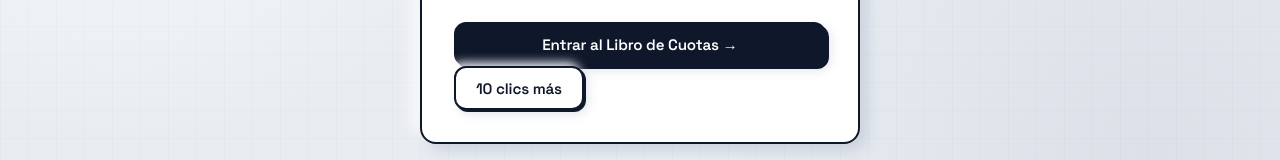
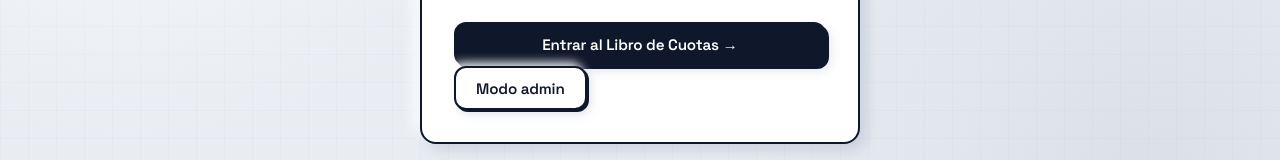
Before and after one commit to JuanReyesVazquez23/PagaTiempo, a React (Vite) app in the folder frontend/: page / in a window 1280 px wide. Shown: the part 478-638 px from the top of the page. Built offline with nearby package versions, Linux system fonts and the light colour scheme; no server answers.

Commit message:
boton 10 clicks mas,eliminado

```diff
--- a/frontend/src/pages/LoginPage.tsx
+++ b/frontend/src/pages/LoginPage.tsx
@@ -6,12 +6,12 @@ import { ApiError, login, adminLogin } from "../lib/api";
 export function LoginPage() {
   const navigate = useNavigate();
   const [error, setError] = useState<string | null>(null);
-  const [clicks, setClicks] = useState(0);
+  const [_clicks, set_Clicks] = useState(0);
   const [showAdminKey, setShowAdminKey] = useState(false);
 
   useEffect(() => {
     const handleClick = () => {
-      setClicks((c) => {
+      set_Clicks((c) => {
         if (c >= 9) {
           setShowAdminKey(true);
           return 0;
@@ -130,7 +130,7 @@ export function LoginPage() {
               className="btn-ghost"
               title="Dar 10 clics en el logo PT para activar modo admin"
             >
-              {clicks < 10 ? `${10 - clicks} clics más` : "Modo admin activo"}
+              Modo admin
             </button>
           )}
         </form>
```
